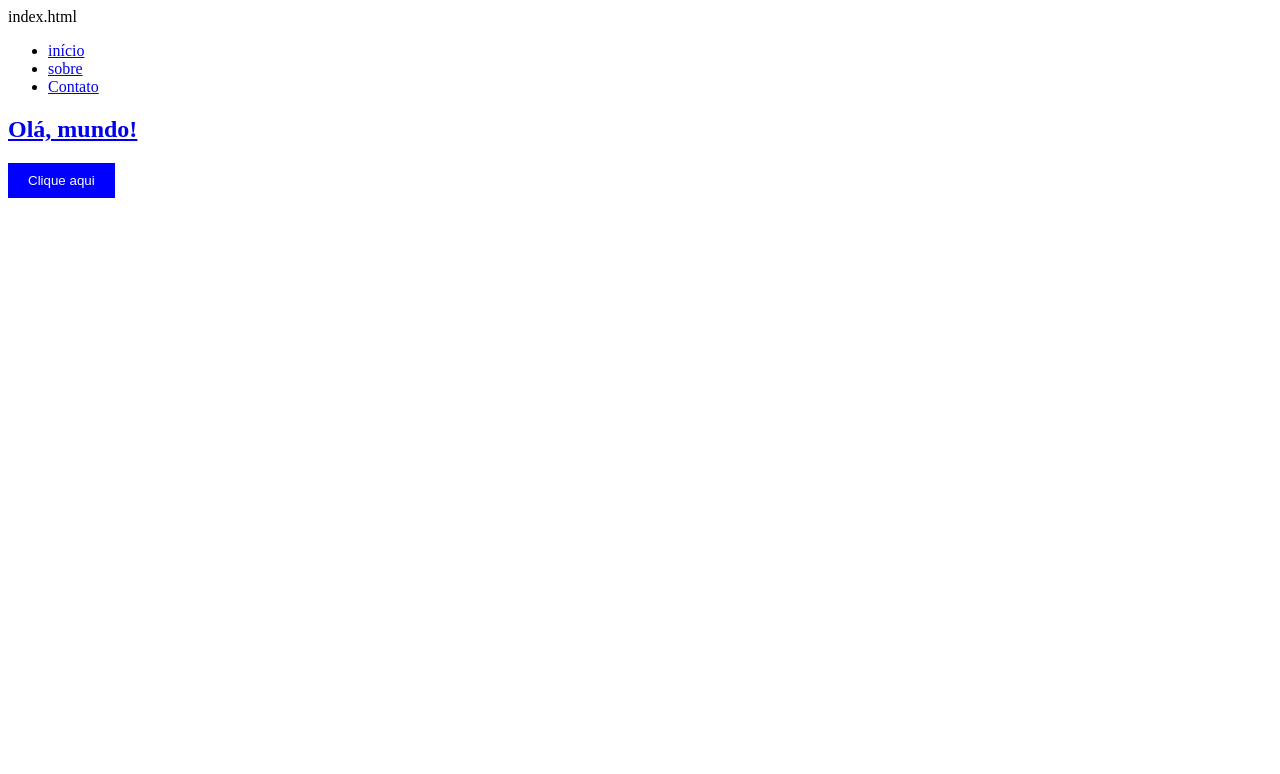
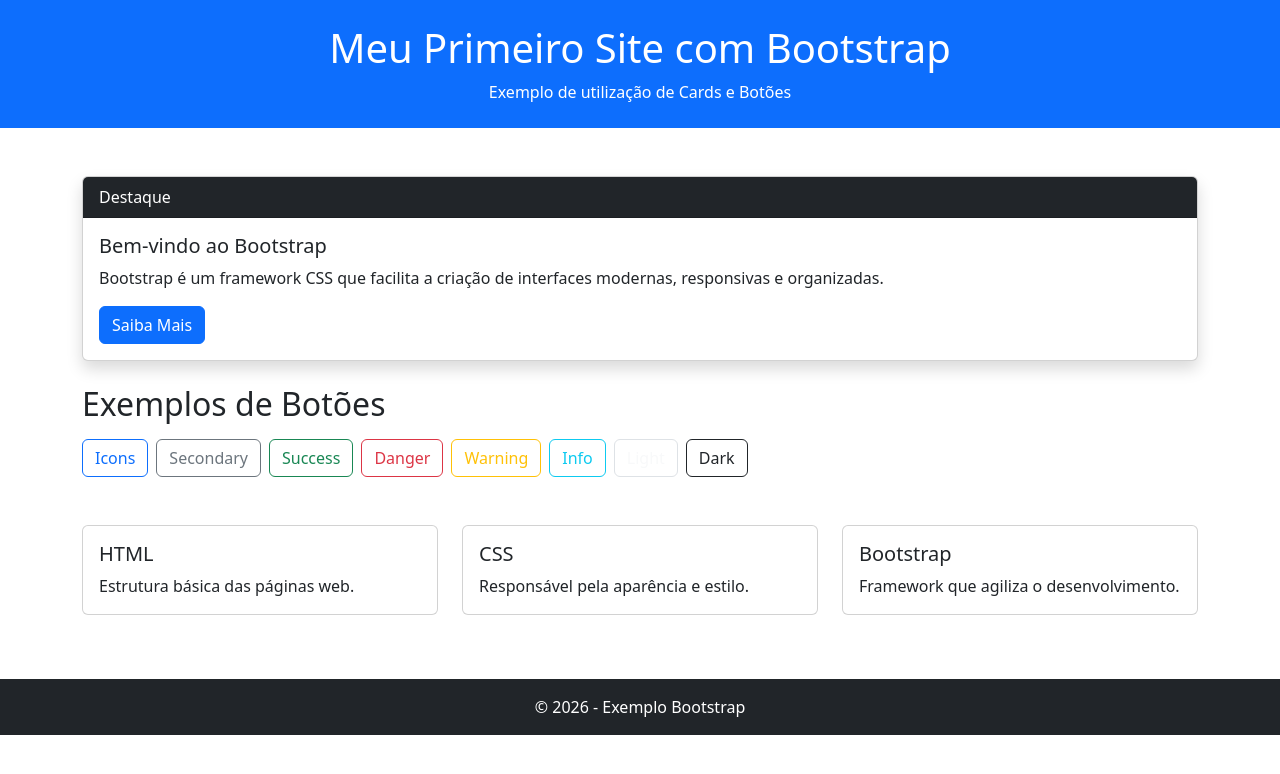
Before and after one commit to Annelyse444/squieris.github.io, a plain HTML site: page INDEX.HTML in a window 1280 px wide. Drawn offline with nearby package versions, Linux system fonts and the light colour scheme.

Commit message:
Update INDEX.HTML

```diff
--- a/INDEX.HTML
+++ b/INDEX.HTML
@@ -1,37 +1,136 @@
-index.html
+<!DOCTYPE html>
+<html lang="pt-BR">
+<head>
+    <meta charset="UTF-8">
+    <meta name="viewport" content="width=device-width, initial-scale=1.0">
 
-<!DOCTYPE html> <!-- Define o tipo do documento como HTML5 -->
-<html lang="pt-br"> <!-- Início do HTML e idioma português do Brasil -->
+    <!-- Bootstrap CSS -->
+    <link href="https://cdn.jsdelivr.net/npm/bootstrap@5.3.8/dist/css/bootstrap.min.css" rel="stylesheet">
 
-<head> <!-- Cabeçalho do site -->
-    <meta charset="UTF-8"> <!-- Define a codificação de caracteres -->
+    <!-- Favicon -->
+    <link rel="icon" type="image/png" href="favicon.png">
 
-    <title>Projeto Base</title> <!-- Título da aba do navegador -->
+    <title>Exemplo Bootstrap</title>
+</head>
+<body>
 
-    <link rel="stylesheet" type="text/css" href="style.css"> <!-- Conecta o arquivo CSS -->
-</head>
+    <!-- Cabeçalho -->
+    <header class="bg-primary text-white text-center py-4">
+        <h1>Meu Primeiro Site com Bootstrap</h1>
+        <p class="mb-0">Exemplo de utilização de Cards e Botões</p>
+    </header>
 
-<body> <!-- Corpo visível do site -->
+    <!-- Conteúdo Principal -->
+    <main class="container mt-5">
 
-    <div class="menu-bth" onclink="togg leMenu()'>
-    <span></span>
-    <span></span>
-    <span></span>
-</div>
-<nav class="menu">
-    <ul>
-    <li><a href="#">início</li>
-    <li><a href="#">sobre</li>
-    <li><a href="#">Contato</li>
-</ul>
+        <!-- Card -->
+        <div class="card shadow mb-4">
+            <div class="card-header bg-dark text-white">
+                Destaque
+            </div>
 
+            <div class="card-body">
+                <h5 class="card-title">Bem-vindo ao Bootstrap</h5>
 
+                <p class="card-text">
+                    Bootstrap é um framework CSS que facilita a criação
+                    de interfaces modernas, responsivas e organizadas.
+                </p>
 
-    <h1>Olá, mundo!</h1> <!-- Título principal da página -->
+                <a href="#" class="btn btn-primary">
+                    Saiba Mais
+                </a>
+            </div>
+        </div>
 
-    <button id="botao">Clique aqui</button> <!-- Botão com identificador -->
+        <!-- Botões -->
+        <h2 class="mb-3">Exemplos de Botões</h2>
 
-    <script src="script.js"></script> <!-- Conecta o arquivo JavaScript -->
+        <div class="d-flex flex-wrap gap-2">
+
+            <a href="icons.html" class="btn btn-outline-primary">
+                Icons
+            </a>
+
+            <button type="button" class="btn btn-outline-secondary">
+                Secondary
+            </button>
+
+            <button type="button" class="btn btn-outline-success">
+                Success
+            </button>
+
+            <button type="button" class="btn btn-outline-danger">
+                Danger
+            </button>
+
+            <button type="button" class="btn btn-outline-warning">
+                Warning
+            </button>
+
+            <button type="button" class="btn btn-outline-info">
+                Info
+            </button>
+
+            <button type="button" class="btn btn-outline-light border">
+                Light
+            </button>
+
+            <button type="button" class="btn btn-outline-dark">
+                Dark
+            </button>
+
+        </div>
+
+        <!-- Cards em Colunas -->
+        <div class="row mt-5">
+
+            <div class="col-md-4 mb-3">
+                <div class="card h-100">
+                    <div class="card-body">
+                        <h5 class="card-title">HTML</h5>
+                        <p class="card-text">
+                            Estrutura básica das páginas web.
+                        </p>
+                    </div>
+                </div>
+            </div>
+
+            <div class="col-md-4 mb-3">
+                <div class="card h-100">
+                    <div class="card-body">
+                        <h5 class="card-title">CSS</h5>
+                        <p class="card-text">
+                            Responsável pela aparência e estilo.
+                        </p>
+                    </div>
+                </div>
+            </div>
+
+            <div class="col-md-4 mb-3">
+                <div class="card h-100">
+                    <div class="card-body">
+                        <h5 class="card-title">Bootstrap</h5>
+                        <p class="card-text">
+                            Framework que agiliza o desenvolvimento.
+                        </p>
+                    </div>
+                </div>
+            </div>
+
+        </div>
+
+    </main>
+
+    <!-- Rodapé -->
+    <footer class="bg-dark text-white text-center py-3 mt-5">
+        <p class="mb-0">
+            © 2026 - Exemplo Bootstrap
+        </p>
+    </footer>
+
+    <!-- Bootstrap JS -->
+    <script src="https://cdn.jsdelivr.net/npm/bootstrap@5.3.8/dist/js/bootstrap.bundle.min.js"></script>
+
 </body>
-
-</html> <!-- Fim do HTML -->
+</html>
```
